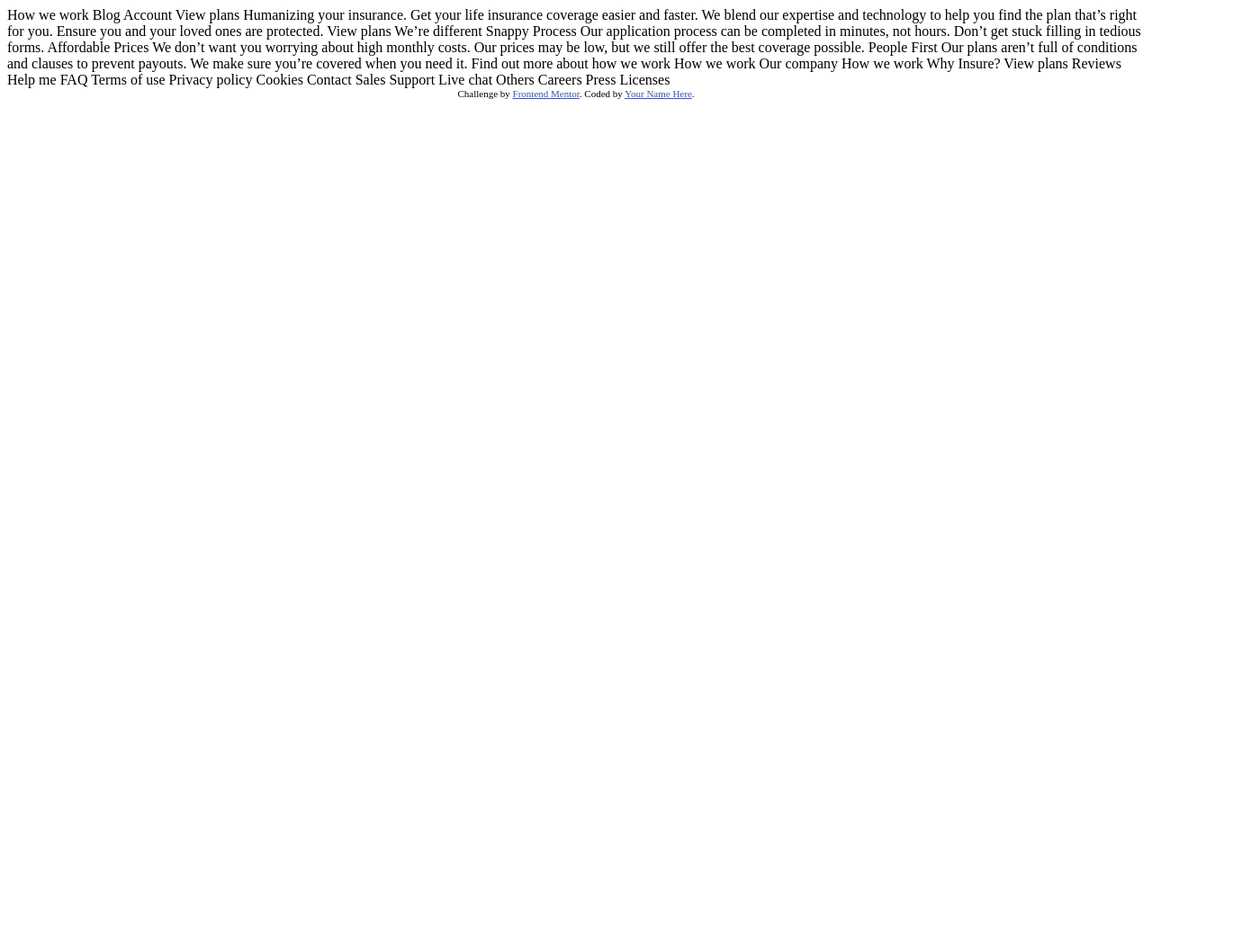
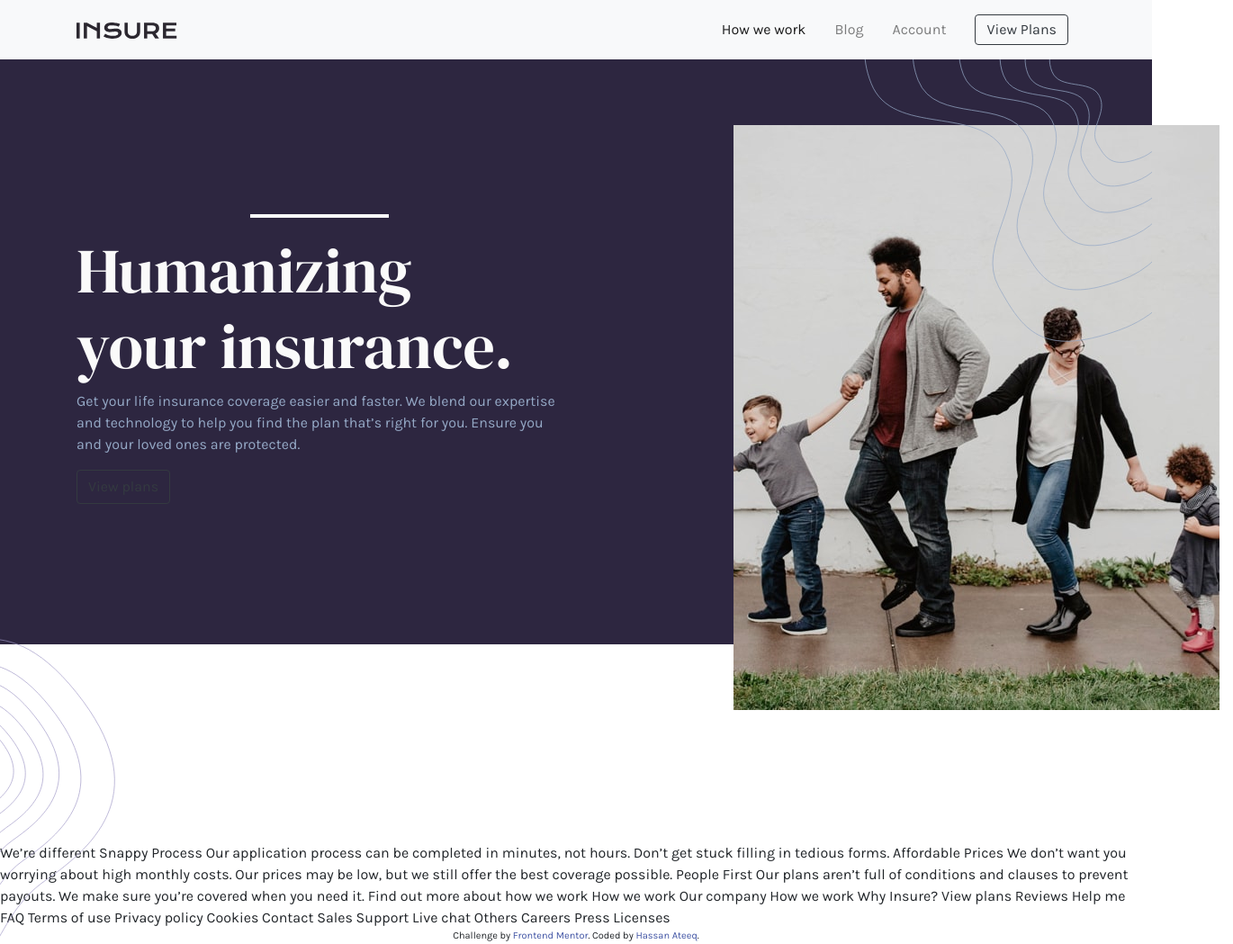
Before and after one commit to ihassanateeq/Insure-Landing-Page, a plain HTML site: page index.html in a window 1280 px wide. Shown: the whole page at 90% size, 1370 px wide, since content can reach past the window. Before the commit the page ends 800 px from the top, so only its background shows below. Drawn offline with nearby package versions, Linux system fonts and the light colour scheme.

Commit message:
Website Page nav & header section created

```diff
--- a/index.html
+++ b/index.html
@@ -11,6 +11,27 @@
       sizes="32x32"
       href="./images/favicon-32x32.png"
     />
+
+    <link
+      href="https://fonts.googleapis.com/css2?family=DM+Serif+Display&display=swap"
+      rel="stylesheet"
+    />
+
+    <link
+      href="https://fonts.googleapis.com/css2?family=Karla:wght@400;700&display=swap"
+      rel="stylesheet"
+    />
+
+    <!-- Bootstrap 5.0 -->
+
+    <link
+      rel="stylesheet"
+      href="https://stackpath.bootstrapcdn.com/bootstrap/5.0.0-alpha2/css/bootstrap.min.css"
+      integrity="sha384-DhY6onE6f3zzKbjUPRc2hOzGAdEf4/Dz+WJwBvEYL/lkkIsI3ihufq9hk9K4lVoK"
+      crossorigin="anonymous"
+    />
+
+    <link rel="stylesheet" href="styles.css" />
 
     <title>Frontend Mentor | Insure landing page</title>
 
@@ -26,24 +47,87 @@
     </style>
   </head>
   <body>
-    How we work Blog Account View plans Humanizing your insurance. Get your life
-    insurance coverage easier and faster. We blend our expertise and technology
-    to help you find the plan that’s right for you. Ensure you and your loved
-    ones are protected. View plans We’re different Snappy Process Our
-    application process can be completed in minutes, not hours. Don’t get stuck
-    filling in tedious forms. Affordable Prices We don’t want you worrying about
-    high monthly costs. Our prices may be low, but we still offer the best
-    coverage possible. People First Our plans aren’t full of conditions and
-    clauses to prevent payouts. We make sure you’re covered when you need it.
-    Find out more about how we work How we work Our company How we work Why
-    Insure? View plans Reviews Help me FAQ Terms of use Privacy policy Cookies
-    Contact Sales Support Live chat Others Careers Press Licenses
+    <nav class="navbar navbar-expand-lg navbar-light bg-light">
+      <div class="container">
+        <a class="navbar-brand" href="#"
+          ><img src="images/logo.svg" alt="logo"
+        /></a>
+        <button
+          class="navbar-toggler"
+          type="button"
+          data-toggle="collapse"
+          data-target="#navbarNavAltMarkup"
+          aria-controls="navbarNavAltMarkup"
+          aria-expanded="false"
+          aria-label="Toggle navigation"
+        >
+          <span class="navbar-toggler-icon"></span>
+        </button>
+        <div
+          class="collapse navbar-collapse d-flex justify-content-end"
+          id="navbarNavAltMarkup"
+        >
+          <div class="navbar-nav align-items-center">
+            <a class="nav-link active ml-3" aria-current="page" href="#"
+              >How we work</a
+            >
+            <a class="nav-link ml-3" href="#">Blog</a>
+            <a class="nav-link ml-3" href="#">Account</a>
+            <a class="nav-link ml-3" href="#"
+              ><button class="btn btn-outline-dark my-btn">
+                View Plans
+              </button></a
+            >
+          </div>
+        </div>
+      </div>
+    </nav>
+
+    <!-- Hero Section -->
+
+    <section class="hero-section">
+      <div class="container">
+        <div class="row">
+          <div class="hero-text-section col-md-6 align-self-center">
+            <hr class="bar" />
+
+            <h1 class="hero-heading">
+              Humanizing <br />
+              your insurance.
+            </h1>
+            <p class="hero-p">
+              Get your life insurance coverage easier and faster. We blend our
+              expertise and technology to help you find the plan that’s right
+              for you. Ensure you and your loved ones are protected.
+            </p>
+            <button class="hero-btn btn btn-outline-dark">View plans</button>
+          </div>
+
+          <img class="col-md-6 hero-img" src="images/image-intro-desktop.jpg" />
+        </div>
+      </div>
+    </section>
+    We’re different Snappy Process Our application process can be completed in
+    minutes, not hours. Don’t get stuck filling in tedious forms. Affordable
+    Prices We don’t want you worrying about high monthly costs. Our prices may
+    be low, but we still offer the best coverage possible. People First Our
+    plans aren’t full of conditions and clauses to prevent payouts. We make sure
+    you’re covered when you need it. Find out more about how we work How we work
+    Our company How we work Why Insure? View plans Reviews Help me FAQ Terms of
+    use Privacy policy Cookies Contact Sales Support Live chat Others Careers
+    Press Licenses
 
     <div class="attribution">
       Challenge by
       <a href="https://www.frontendmentor.io?ref=challenge" target="_blank"
         >Frontend Mentor</a
-      >. Coded by <a href="#">Your Name Here</a>.
+      >. Coded by <a href="#">Hassan Ateeq</a>.
     </div>
+
+    <script
+      src="https://stackpath.bootstrapcdn.com/bootstrap/5.0.0-alpha2/js/bootstrap.bundle.min.js"
+      integrity="sha384-BOsAfwzjNJHrJ8cZidOg56tcQWfp6y72vEJ8xQ9w6Quywb24iOsW913URv1IS4GD"
+      crossorigin="anonymous"
+    ></script>
   </body>
 </html>
--- /dev/null
+++ b/styles.css
@@ -0,0 +1,98 @@
+:root {
+  /* Primary Colors */
+
+  --DarkViolet: hsl(256, 26%, 20%);
+  --GrayishBlue: hsl(216, 30%, 68%);
+
+  /* Neutral Colors  */
+
+  --VeryDarkViolet: hsl(270, 9%, 17%);
+  --DarkGrayishViolet: hsl(273, 4%, 51%);
+  --VeryLightGray: hsl(0, 0%, 98%);
+}
+
+body {
+  font-family: "Karla", sans-serif;
+  font-size: 16px;
+}
+
+h1,
+h2,
+h3,
+h4,
+h5,
+h6 {
+  font-family: "DM Serif Display", serif;
+}
+
+/* Navigation */
+
+.my-btn {
+  padding: 4px 12px;
+}
+
+/* Hero Section */
+
+.hero-section {
+  background-color: var(--DarkViolet);
+  /* background-image: url("./images/bg-pattern-intro-right-desktop.svg"),
+    url("./images/bg-pattern-intro-left-desktop.svg");
+  background-repeat: no-repeat;
+  background-position: right -86px, left 250px; */
+  position: relative;
+  margin-bottom: 220px;
+}
+
+.hero-section::before {
+  content: "";
+  background-image: url("./images/bg-pattern-intro-left-desktop.svg");
+  background-repeat: no-repeat;
+  background-position: bottom left;
+  position: absolute;
+  bottom: -50%;
+  left: 0;
+  height: 100%;
+  width: 50%;
+  z-index: 6;
+  background-size: 20% auto;
+}
+
+.hero-section::after {
+  content: "";
+  background-image: url(./images/bg-pattern-intro-right-desktop.svg);
+  background-repeat: no-repeat;
+  background-position: right -121px;
+  position: absolute;
+  top: 0;
+  right: 0;
+  height: 100%;
+  width: 50%;
+  z-index: 2;
+  background-size: 50% auto;
+}
+
+.hero-img {
+  width: 400px;
+  height: auto;
+  position: relative;
+  top: 95px;
+  left: 160px;
+  top: 73px;
+  left: 160px;
+}
+
+.bar {
+  width: 150px;
+  height: auto;
+  background-color: var(--VeryLightGray);
+  border: 2px solid var(--VeryLightGray);
+}
+
+.hero-heading {
+  color: var(--VeryLightGray);
+  font-size: 70px;
+}
+
+.hero-p {
+  color: var(--GrayishBlue);
+}
```
